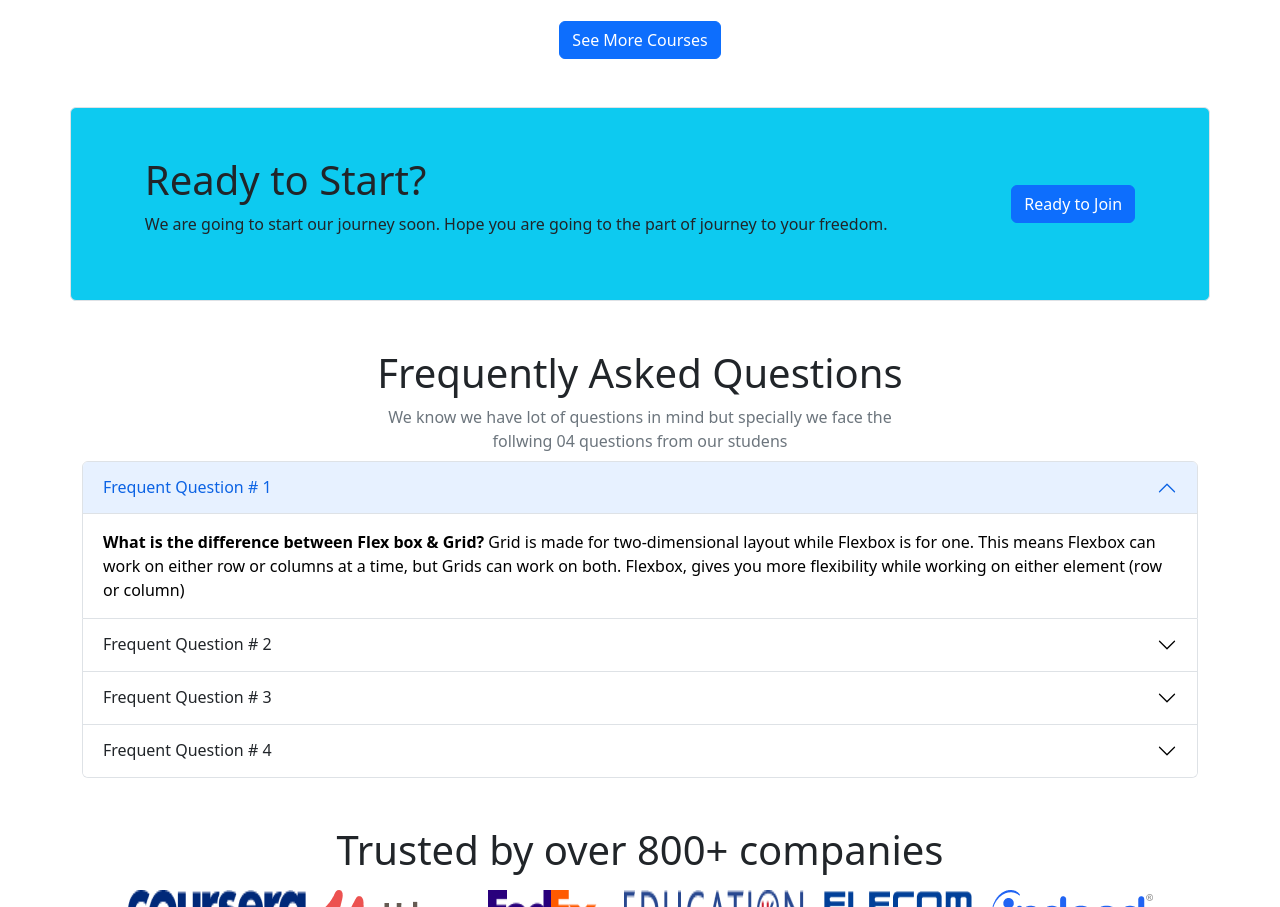
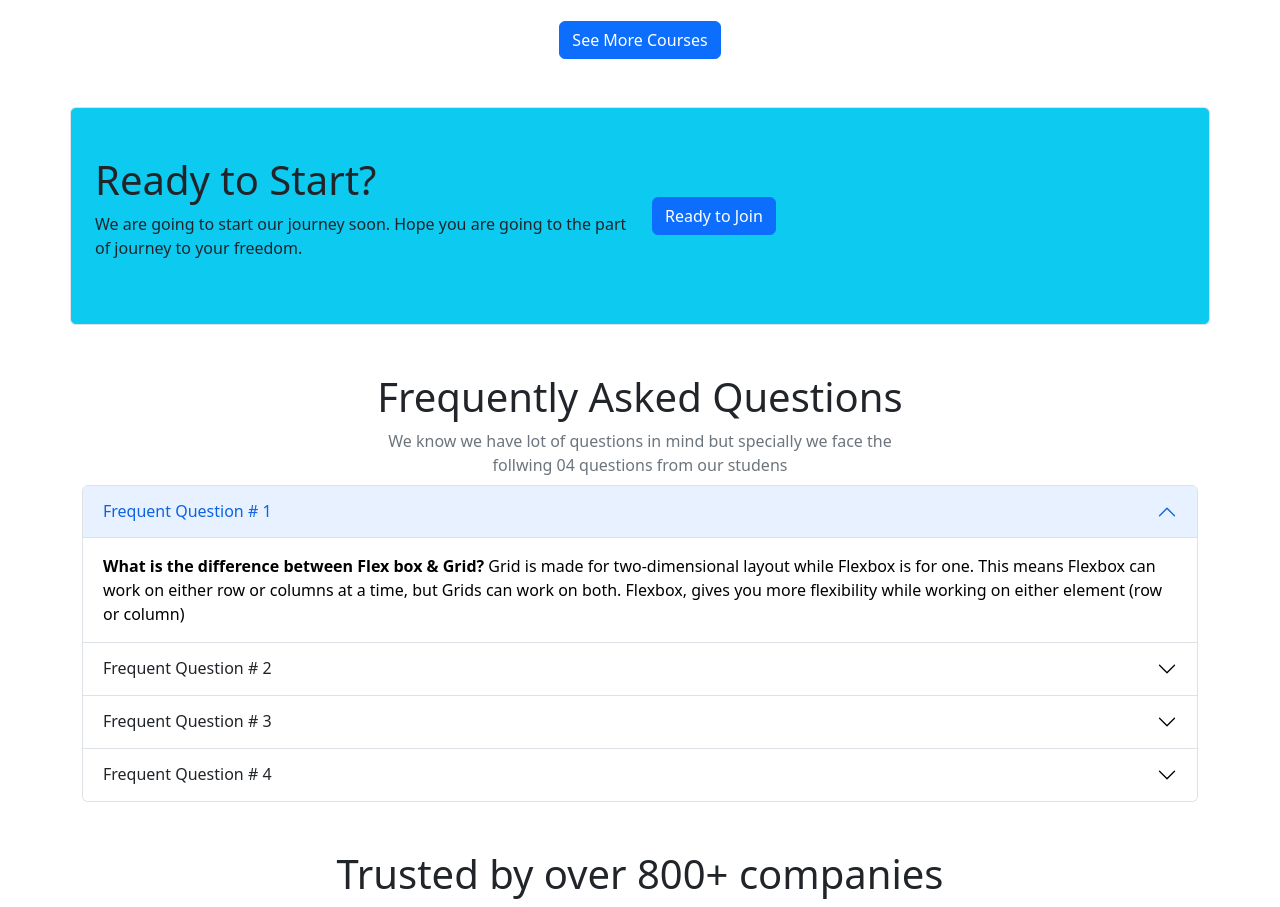
Before and after one commit to AkibulHasanMamun/3rd-Assignment, a plain HTML site: page index.html in a window 1280 px wide. Shown: the part 2006-2913 px from the top of the page. Drawn offline with nearby package versions, Linux system fonts and the light colour scheme.

Commit message:
final submission

```diff
--- a/index.html
+++ b/index.html
@@ -53,7 +53,7 @@
         <section class="container mt-5">
             <div id="carouselExampleControls" class="carousel slide" data-bs-ride="carousel">
                 <div class="carousel-inner">
-                    <div class="carousel-item active my-5 p-0">
+                    <div class="carousel-item active  my-5 p-0">
                         <img src="images/cover/cover-111.png" class="d-block w-100  border rounded" alt="...">
                         <div class="carousel-caption ">
                             <h1 class="text-secondary ">Digital Learning</h1>
@@ -180,13 +180,14 @@
 
 
         <!-- modal section of the site start -->
-        <sectin class="container mt-5 py-5 d-flex bg-info align-items-center justify-content-around border rounded ">
-            <div>
+        <sectin
+            class="container row mx-auto mt-5 py-5 d-flex bg-info align-items-center justify-content-between border rounded ">
+            <div class="col-lg-6 col-sm-12">
                 <h1>Ready to Start?</h1>
                 <p>We are going to start our journey soon. Hope you are going to the part of journey to your freedom.
                 </p>
             </div>
-            <div>
+            <div class="col-lg-6 col-sm-12">
                 <!-- Button trigger modal -->
                 <button type="button" class="btn btn-primary" data-bs-toggle="modal" data-bs-target="#exampleModal">
                     Ready to Join
```
